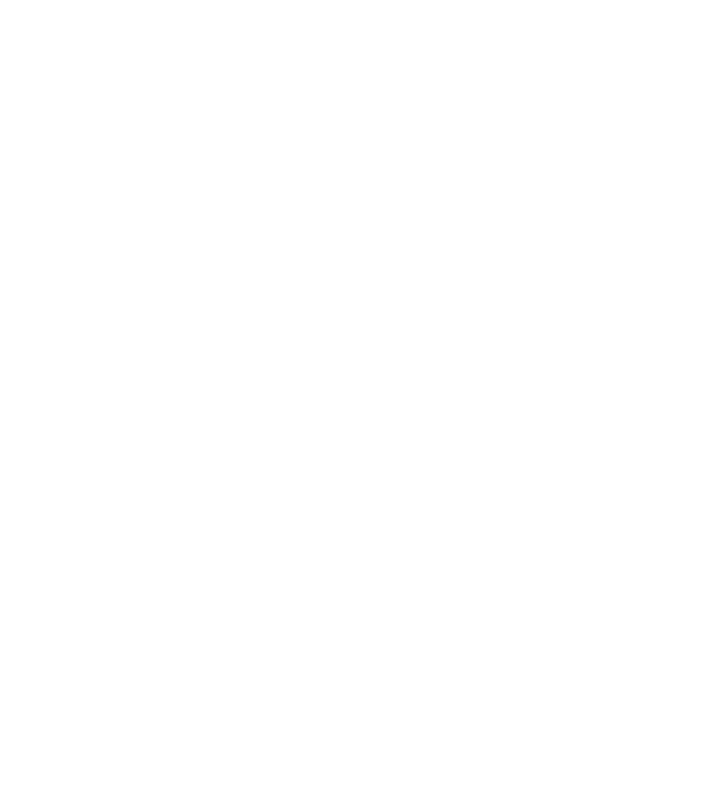
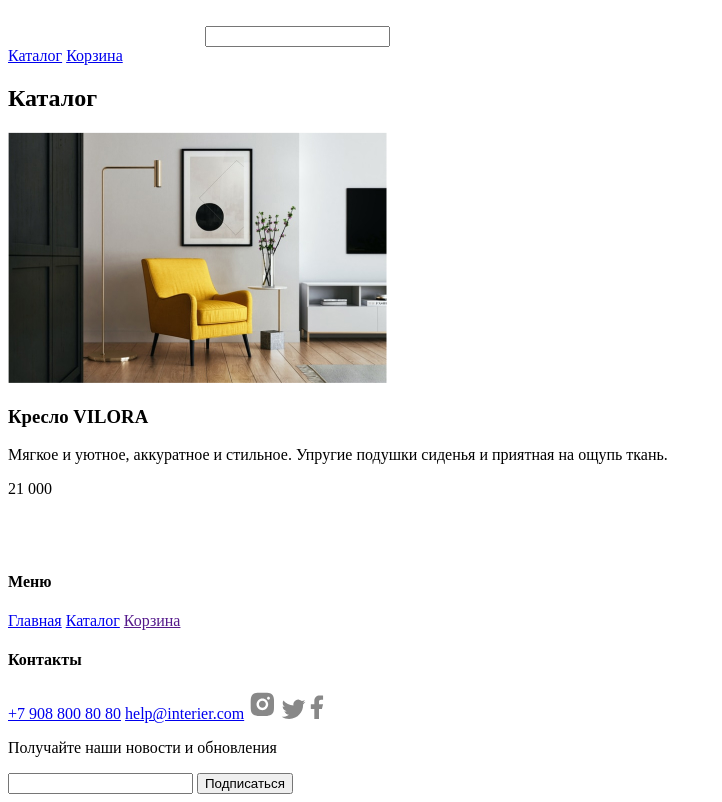
Before and after one commit to Maslenskiy/-layout-onlineStore-Html-and-Css, a plain HTML site: page catalog.html in a window 1280 px wide. Shown: the whole page, without its empty margins (0-722 px from the left). Drawn offline with Linux system fonts and the light colour scheme.

Commit message:
Внес изменения в главную страницу и выполнил разметку страницы каталога

```diff
--- a/catalog.html
+++ b/catalog.html
@@ -0,0 +1,45 @@
+<!DOCTYPE html>
+<html lang="en">
+<head>
+    <meta charset="UTF-8">
+    <meta name="viewport" content="width=device-width, initial-scale=1.0">
+    <title>Каталог</title>
+</head>
+<body>
+    <header>
+        <a href="index.html" style="text-decoration: auto;">
+            <img src="./img/logo.svg" alt="logo">
+        </a>
+        <input type="text">
+        <nav>
+            <a href="#">Каталог</a>
+            <a href="#">Корзина</a>
+        </nav>
+        <h2>Каталог</h2>
+    </header>
+    <section>
+        <img src="./img/product1.jpg" alt="product1">
+        <h3>Кресло VILORA</h3>
+        <p>Мягкое и уютное, аккуратное и стильное. Упругие подушки сиденья и приятная на ощупь ткань.</p>
+        <p>21 000</p>
+    </section>
+    <footer>
+        <img src="./img/logo.svg" alt="logo">
+        <h4>Меню</h4>
+        <a href="./index.html">Главная</a>
+        <a href="./catalog.html">Каталог</a>
+        <a href="">Корзина</a>
+        <h4>Контакты</h4>
+        <a href="#">+7 908 800 80 80</a>
+        <a href="#">help@interier.com</a>
+        <a href="#"><img src="./img/inst.svg" alt="insta"></a>
+        <a href="#"><img src="./img/twitter.svg" alt="twitter"></a>
+        <a href="#"><img src="./img/facebook.svg" alt="facebook"></a>
+        <form action="#">
+            <p>Получайте наши новости и обновления</p>
+            <input type="email">
+            <button>Подписаться</button>
+        </form>
+    </footer>
+</body>
+</html>
```
Also changed, not shown: index.html (+9 -4 lines).
